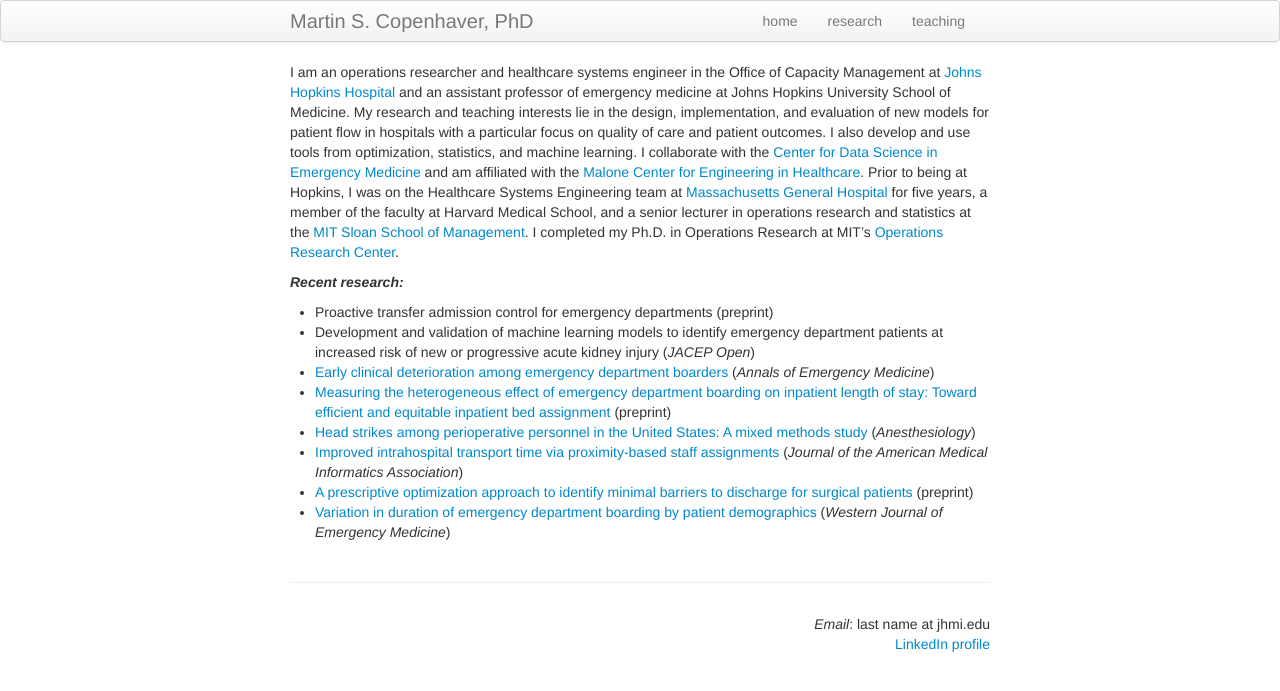
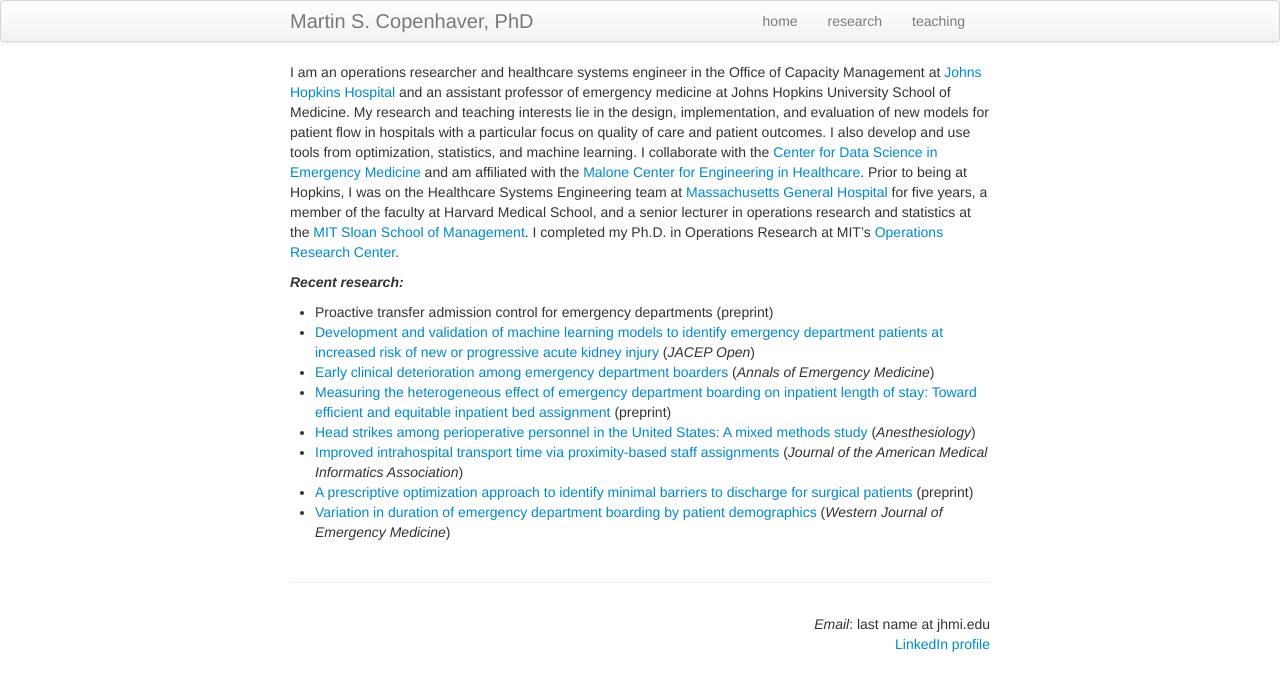
Before and after one commit to martincopenhaver/martincopenhaver.github.io, a Jekyll site: the page built from index.md, in a window 1280 px wide. Shown: the top 691 px of the page. Built offline with Jekyll 4.4.1, drawn with Linux system fonts in a browser that asks for light colours; part of the change alters nothing that is shown.

```diff
--- a/index.md
+++ b/index.md
@@ -14,7 +14,7 @@ I am an operations researcher and healthcare systems engineer in the Office of C
 
 ##### _Recent research:_
 * Proactive transfer admission control for emergency departments (preprint)
-* Development and validation of machine learning models to identify emergency department patients at increased risk of new or progressive acute kidney injury (_JACEP Open_)
+* [Development and validation of machine learning models to identify emergency department patients at increased risk of new or progressive acute kidney injury](https://www.jacepopen.com/article/S2688-1152(26)00072-X/fulltext) (_JACEP Open_)
 * [Early clinical deterioration among emergency department boarders](https://www.annemergmed.com/article/S0196-0644(26)00071-5/fulltext) (_Annals of Emergency Medicine_)
 * [Measuring the heterogeneous effect of emergency department boarding on inpatient length of stay: Toward efficient and equitable inpatient bed assignment](https://papers.ssrn.com/sol3/papers.cfm?abstract_id=5288627) (preprint)
 * [Head strikes among perioperative personnel in the United States: A mixed methods study](https://journals.lww.com/anesthesiology/fulltext/2025/11000/head_strikes_among_perioperative_personnel_in_the.16.aspx) (_Anesthesiology_)
```
